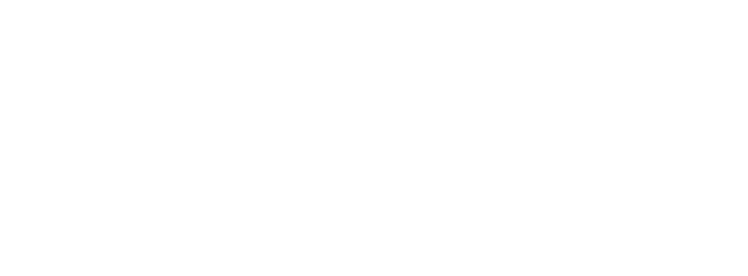
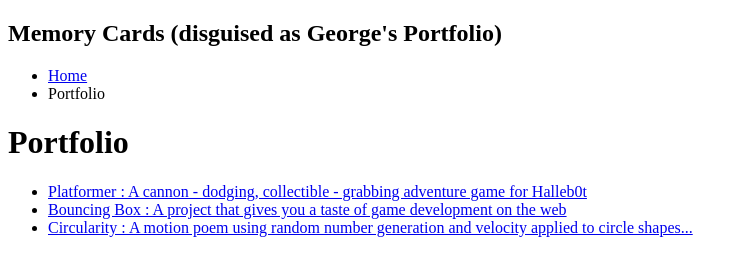
Before and after one commit to GeorgeIsHim/GeorgeIsHim.github.io, a plain HTML site: page portfolio.html in a window 1280 px wide. Shown: the whole page, without its empty margins (0-748 px from the left). Drawn offline with Linux system fonts and the light colour scheme.

Commit message:
add portfolio.html file

```diff
--- a/portfolio.html
+++ b/portfolio.html
@@ -0,0 +1,36 @@
+<!DOCTYPE HTML>
+<html>
+    <head>
+        <title>George's Awesome Portfolio</title>
+    </head>
+
+    <body>
+      <div id="all-contents">
+<nav>
+    <h1>Memory Cards (disguised as George's Portfolio)</h1>
+    <ul id="nav-ul">
+        <li class="nav-li">
+            <a class="nav-a" href="index.html">Home</a>
+        </li>
+        <li class="nav-li"
+        <a class="nav-a" href="portfolio.html">Portfolio</a>
+        </li>
+    </ul>
+</nav>
+<nav>
+    <!--Nav stuff here...-->
+</nav>
+<main>
+    <div class="content">
+        <h1>Portfolio</h1>
+        <ul id="Portfolio">
+            <li><a href="projects/platformer/">Platformer : A cannon - dodging, collectible - grabbing adventure game for Halleb0t</a></li>
+            <li><a href="projects/bouncing-box/">Bouncing Box : A project that gives you a taste of game development on the web </a></li>
+            <li><a href="projects/circularity/">Circularity : A motion poem using random number generation and velocity applied to circle shapes...</a></li>
+
+        </ul>
+    </div>
+</main>
+      </div>
+    </body>
+</html>
```
Also changed, not shown: index.html (+1 -1 lines).
